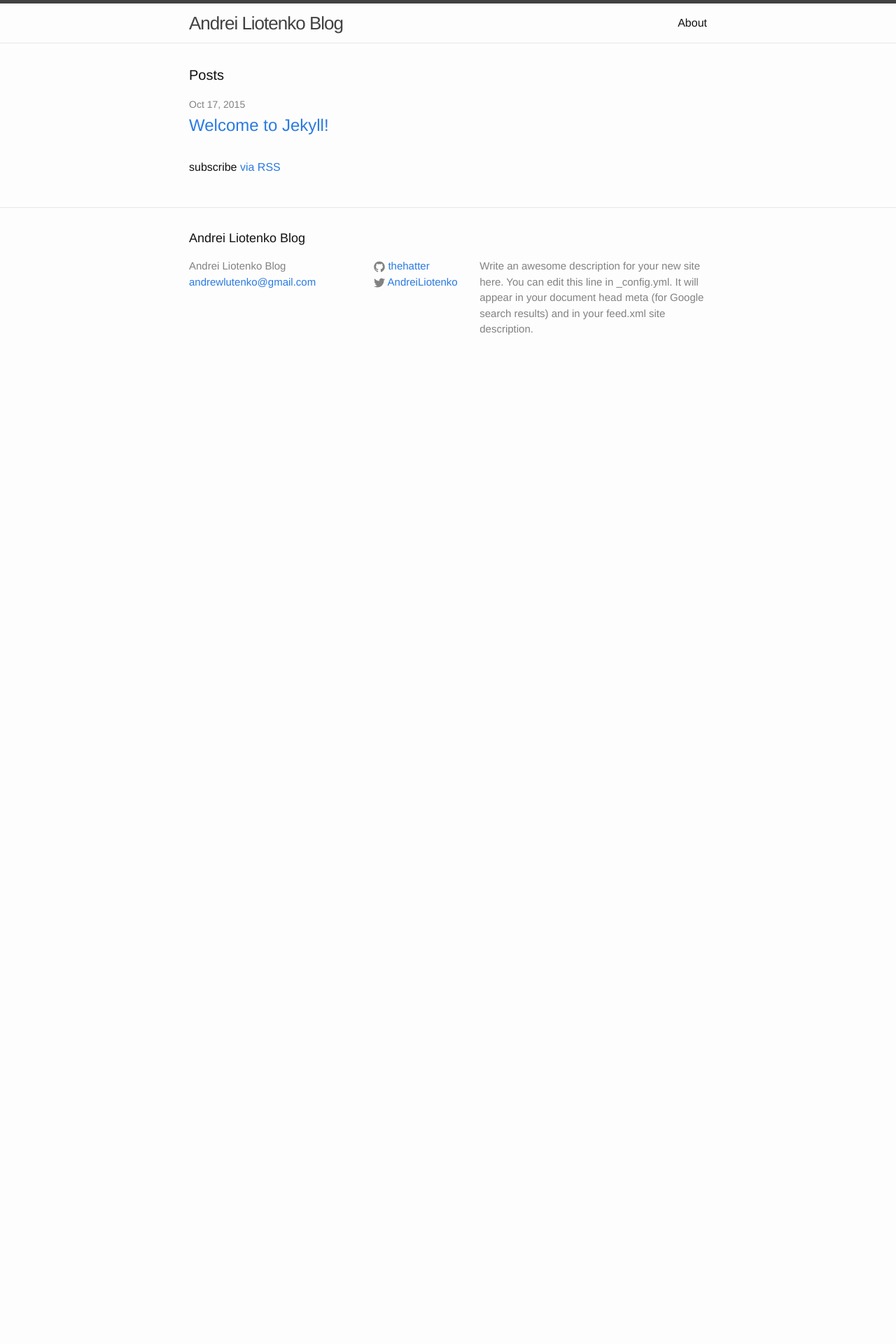
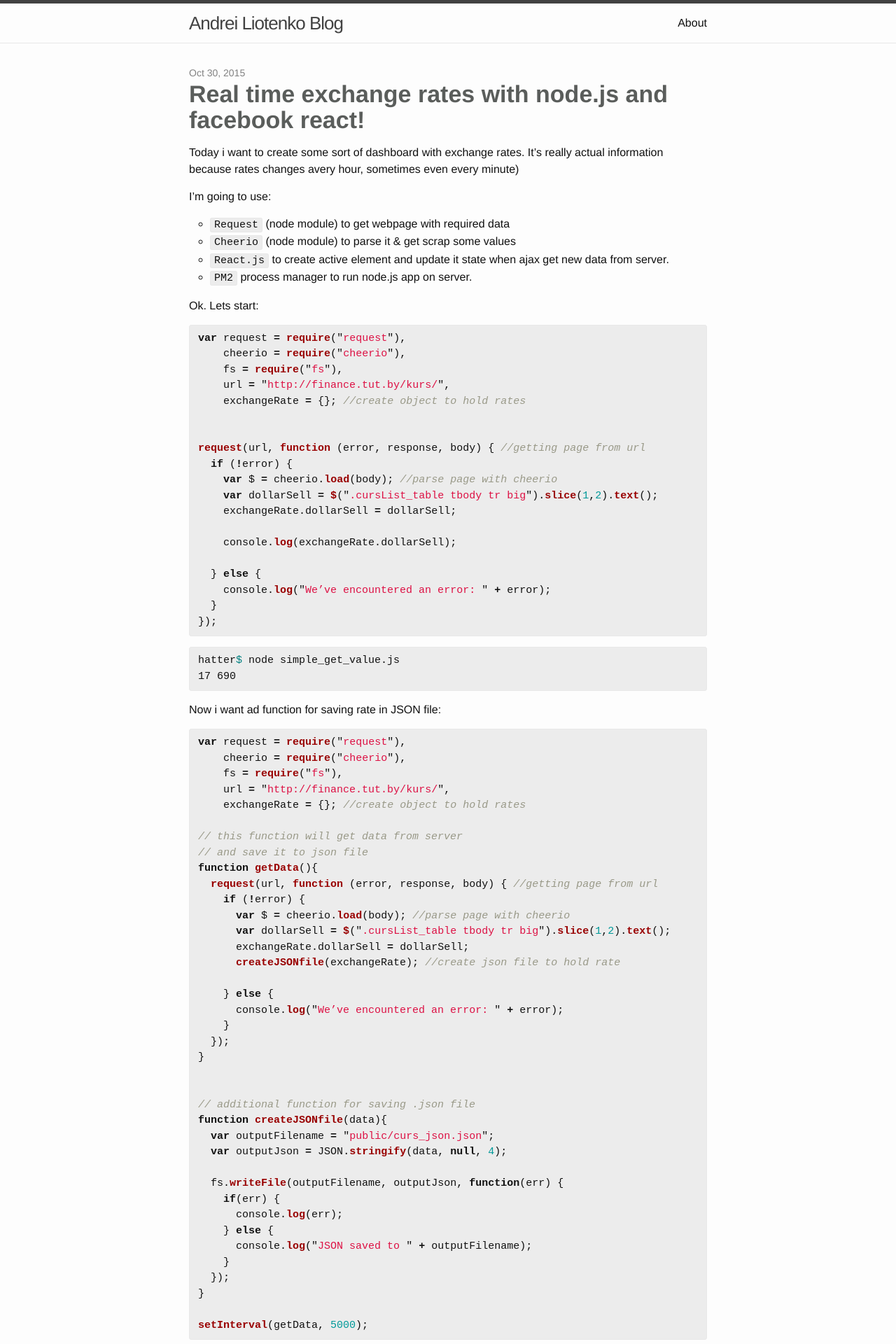
Before and after one commit to thehatter/thehatter.github.io, a Jekyll site: the page built from index.html, in a window 1280 px wide. Shown: the top 1920 px of the page at 70% size. Built offline with Jekyll 4.4.1, drawn with Linux system fonts in a browser that asks for light colours; before the commit the page ends 900 px from its top, so only the background shows below that; some of the changed text lies outside the part shown.

Commit message:
adding new post

```diff
--- a/_includes/footer.html
+++ b/_includes/footer.html
@@ -1,4 +1,6 @@
 <footer class="site-footer">
+
+  <div class="wrapper_wrapper">
 
     <div class="wrapper">
 
@@ -51,5 +53,6 @@
       </div>
 
     </div>
+  </div>
 
 </footer>
--- a/_posts/2015-10-17-welcome-to-jekyll.markdown
+++ /dev/null
@@ -1,25 +0,0 @@
----
-layout: post
-title:  "Welcome to Jekyll!"
-date:   2015-10-17 15:38:12
-categories: jekyll update
----
-You’ll find this post in your `_posts` directory. Go ahead and edit it and re-build the site to see your changes. You can rebuild the site in many different ways, but the most common way is to run `jekyll serve --watch`, which launches a web server and auto-regenerates your site when a file is updated.
-
-To add new posts, simply add a file in the `_posts` directory that follows the convention `YYYY-MM-DD-name-of-post.ext` and includes the necessary front matter. Take a look at the source for this post to get an idea about how it works.
-
-Jekyll also offers powerful support for code snippets:
-
-{% highlight ruby %}
-def print_hi(name)
-  puts "Hi, #{name}"
-end
-print_hi('Tom')
-#=> prints 'Hi, Tom' to STDOUT.
-{% endhighlight %}
-
-Check out the [Jekyll docs][jekyll] for more info on how to get the most out of Jekyll. File all bugs/feature requests at [Jekyll’s GitHub repo][jekyll-gh]. If you have questions, you can ask them on [Jekyll’s dedicated Help repository][jekyll-help].
-
-[jekyll]:      http://jekyllrb.com
-[jekyll-gh]:   https://github.com/jekyll/jekyll
-[jekyll-help]: https://github.com/jekyll/jekyll-help
--- /dev/null
+++ b/_posts/2015-10-30-real-time-exchange-rates.markdown
@@ -0,0 +1,164 @@
+---
+layout: post
+title:  "Real time exchange rates with node.js and facebook react!"
+date:   2015-10-30 15:38:12
+categories: js react node parsing
+---
+
+Today i want to create some sort of dashboard with exchange rates. It’s really actual information because  rates changes avery hour, sometimes even every minute)
+
+I’m going to use:
+
+- `Request` (node module) to get webpage with required data
+- `Cheerio` (node module) to parse it & get scrap some values
+- `React.js` to create active element and update it state when ajax get new data from server.
+- `PM2` process manager to run node.js app on server.
+
+Ok. Lets start:
+
+{% highlight js %}
+var request = require("request"),
+    cheerio = require("cheerio"),
+    fs = require("fs"),
+    url = "http://finance.tut.by/kurs/",
+    exchangeRate = {}; //create object to hold rates
+
+
+request(url, function (error, response, body) { //getting page from url
+  if (!error) {
+    var $ = cheerio.load(body); //parse page with cheerio
+    var dollarSell = $(".cursList_table tbody tr big").slice(1,2).text();
+    exchangeRate.dollarSell = dollarSell;
+
+    console.log(exchangeRate.dollarSell);
+
+  } else {
+    console.log("We’ve encountered an error: " + error);
+  }
+});
+{% endhighlight %}
+
+{% highlight bash %}
+hatter$ node simple_get_value.js
+17 690
+{% endhighlight %}
+
+
+Now i want ad function for saving rate in JSON file:
+
+
+{% highlight js %}
+var request = require("request"),
+    cheerio = require("cheerio"),
+    fs = require("fs"),
+    url = "http://finance.tut.by/kurs/",
+    exchangeRate = {}; //create object to hold rates
+
+// this function will get data from server
+// and save it to json file
+function getData(){
+  request(url, function (error, response, body) { //getting page from url
+    if (!error) {
+      var $ = cheerio.load(body); //parse page with cheerio
+      var dollarSell = $(".cursList_table tbody tr big").slice(1,2).text();
+      exchangeRate.dollarSell = dollarSell;
+      createJSONfile(exchangeRate); //create json file to hold rate
+
+    } else {
+      console.log("We’ve encountered an error: " + error);
+    }
+  });
+}
+
+
+// additional function for saving .json file
+function createJSONfile(data){
+  var outputFilename = "public/curs_json.json";
+  var outputJson = JSON.stringify(data, null, 4);
+
+  fs.writeFile(outputFilename, outputJson, function(err) {
+    if(err) {
+      console.log(err);
+    } else {
+      console.log("JSON saved to " + outputFilename);
+    }
+  });
+}
+
+setInterval(getData, 5000);
+{% endhighlight %}
+
+
+And now we can create simple page that will show us the rate!
+
+First let’s create index.html file
+
+{% highlight html %}
+<!DOCTYPE html>
+<html>
+  <head>
+    <title>Hello React</title>
+    <!-- Not present in the tutorial. Just for basic styling. -->
+    <script src="shared/thirdparty/es5-shim.min.js"></script>
+    <script src="shared/thirdparty/es5-sham.min.js"></script>
+    <script src="shared/thirdparty/console-polyfill.js"></script>
+    <script src="https://cdnjs.cloudflare.com/ajax/libs/react/0.13.0/react.js"></script>
+    <script src="https://cdnjs.cloudflare.com/ajax/libs/react/0.13.0/JSXTransformer.js"></script>
+    <script src="https://cdnjs.cloudflare.com/ajax/libs/jquery/2.1.1/jquery.min.js"></script>
+    <script src="https://cdnjs.cloudflare.com/ajax/libs/marked/0.3.2/marked.min.js"></script>
+  </head>
+  <body>
+    <div id="content"></div>
+    <script type="text/jsx;harmony=true" src="scripts/example.js"></script>
+  </body>
+</html>
+{% endhighlight %}
+
+Now we can create new react component!
+
+
+{% highlight js %}
+var Curs_holder = React.createClass({
+  loadCursFromServer: function() {
+    $.ajax({
+      url: this.props.url,
+      beforeSend: function(xhr){
+        if (xhr.overrideMimeType)
+        {
+          xhr.overrideMimeType("application/json");
+        }
+      },
+      dataType: 'json',
+      cache: false,
+      success: function(data) {
+       this.setState({data: data});
+      }.bind(this),
+      error: function(xhr, status, err) {
+       console.error(this.props.url, status, err.toString());
+      }.bind(this)
+    });
+  },
+
+  getInitialState: function() {
+    return {data: []};
+  },
+
+
+  componentDidMount: function() {
+    this.loadCursFromServer();
+    setInterval(this.loadCursFromServer, this.props.pollInterval);
+  },
+
+  render: function() {
+    return (
+      <h2>{this.state.data.dollarSell}</h2>
+    );
+  }
+
+});
+
+React.render(
+  <Curs_holder url="curs_json.json" pollInterval={2000} />,
+  document.getElementById('content')
+);
+{% endhighlight %}
--- a/_sass/_base.scss
+++ b/_sass/_base.scss
@@ -9,11 +9,21 @@ dl, dd, ol, ul, figure {
 }
 
 
-
+html{
+  height: 100%;
+}
 /**
  * Basic styling
  */
 body {
+
+  display: flex;
+  align-items: stretch;
+  flex-direction: column;
+  min-height: 100%;
+
+
+
     font-family: $base-font-family;
     font-size: $base-font-size;
     line-height: $base-line-height;
@@ -130,7 +140,7 @@ code {
     font-size: 15px;
     border: 1px solid $grey-color-light;
     border-radius: 3px;
-    background-color: #eef;
+    background-color: #ECECEC;
 }
 
 code {
--- a/_sass/_layout.scss
+++ b/_sass/_layout.scss
@@ -92,9 +92,19 @@
  * Site footer
  */
 .site-footer {
-    border-top: 1px solid $grey-color-light;
-    padding: $spacing-unit 0;
+  display: flex; // set the context
+  flex: 1; // flex an equal amt of space yo!
+  align-items: flex-end; // make that shit sit on the bottom dawg.
+  justify-content: center;
+
+
 }
+.site-footer .wrapper_wrapper{
+padding: $spacing-unit 0;
+  width: 100%;
+  border-top: 1px solid $grey-color-light;
+}
+
 
 .footer-heading {
     font-size: 18px;
@@ -183,9 +193,12 @@
     color: $grey-color;
 }
 
-.post-link {
+a.post-link {
     display: block;
-    font-size: 24px;
+    font-size: 34px;
+    font-weight:bold;
+    color:#5A5D5B;
+    line-height:1.1;
 }
 
 
--- a/index.html
+++ b/index.html
@@ -3,8 +3,6 @@ layout: default
 ---
 
 <div class="home">
-
-  <h1 class="page-heading">Posts</h1>
 
   <ul class="post-list">
     {% for post in site.posts %}
@@ -14,6 +12,10 @@ layout: default
         <h2>
           <a class="post-link" href="{{ post.url | prepend: site.baseurl }}">{{ post.title }}</a>
         </h2>
+
+        <div>
+          {{ post.content }}
+        </div>
       </li>
     {% endfor %}
   </ul>
```
Also changed, not shown: _posts/2015-09-15-hello-world.markdown (added, +8 -0 lines). Lines whose indentation alone changed are shown as unchanged.
